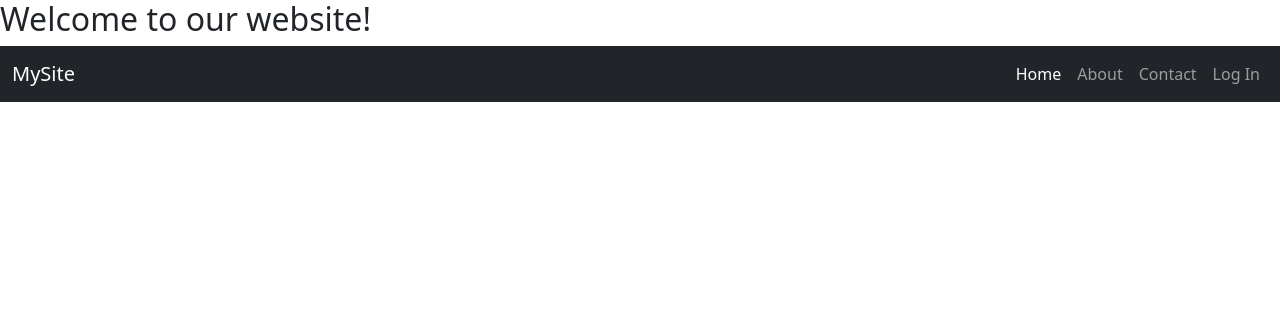
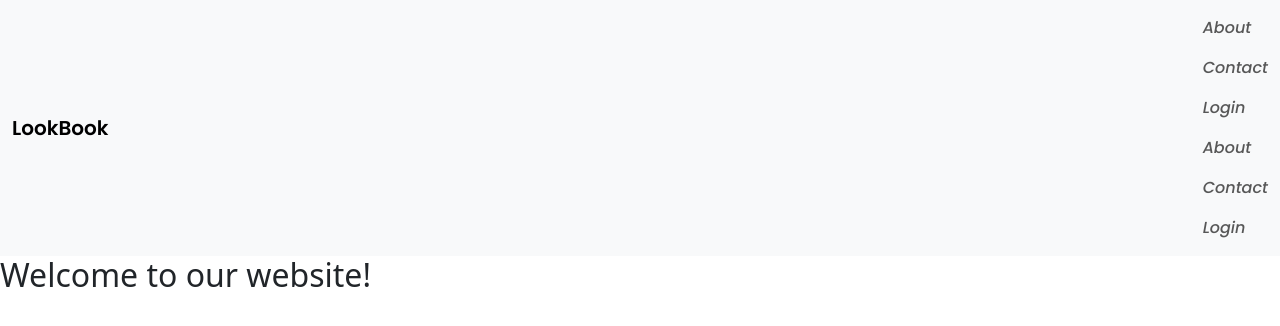
Before and after one commit to rachaelvle/makeup-website, a Flask app: page / in a window 1280 px wide. Shown: the top 326 px of the page. Run offline with Flask 3, Linux system fonts and the light colour scheme; parts of the project's set-up code (start-up, migrations or seed data) failed here and were passed over.

Commit message:
Added imports and fonts

```diff
--- a/templates/index.html
+++ b/templates/index.html
@@ -4,12 +4,39 @@
     <meta charset="UTF-8">
     <meta name="viewport" content="width=device-width, initial-scale=1.0">
     <title>Home</title>
-    <link rel="stylesheet" href="{{ url_for('static', filename='navbar.css') }}">
+    <link rel="stylesheet" href="styles.css">
+    <link rel="preconnect" href="https://fonts.googleapis.com">
+    <link rel="preconnect" href="https://fonts.gstatic.com" crossorigin>
+    <link href="https://fonts.googleapis.com/css2?family=Poppins:ital,wght@0,100;0,200;0,300;0,400;0,500;0,600;0,700;0,800;0,900;1,100;1,200;1,300;1,400;1,500;1,600;1,700;1,800;1,900&display=swap" rel="stylesheet">
     <link href="https://cdn.jsdelivr.net/npm/bootstrap@5.3.6/dist/css/bootstrap.min.css" rel="stylesheet" integrity="sha384-4Q6Gf2aSP4eDXB8Miphtr37CMZZQ5oXLH2yaXMJ2w8e2ZtHTl7GptT4jmndRuHDT" crossorigin="anonymous">
 </head>
 <body>
+    <nav class="navbar sticky-top bg-body-tertiary">
+    <div class="container-fluid">
+        <a class="navbar-brand poppins-semibold" href="#" >LookBook</a>
+        <div class="collapse navbar-collapse" id="navbarNav"></div>
+
+        <div class="navbar-nav poppins-medium-italic">
+            <ul class="navbar-nav">
+                <li class="nav-item">
+                <a class="nav-link" href="/about">About</a>
+                </li>
+                <li class="nav-item">
+                <a class="nav-link" href="/contact">Contact</a>
+                </li>
+                <li class="nav-item">
+                <a class="nav-link" href="/login">Login</a>
+                </li>
+            </ul>
+            <a class="nav-link" href="/about">About</a>
+            <a class="nav-link" href="/contact">Contact</a>
+            <a class="nav-link" href="/login">Login</a>
+        </div>
+    </div>
+    </nav>
     <h2> Welcome to our website! </h2>
-    {% include 'navbar.html' %}
+
+
     <script src="https://cdn.jsdelivr.net/npm/bootstrap@5.3.6/dist/js/bootstrap.bundle.min.js" integrity="sha384-j1CDi7MgGQ12Z7Qab0qlWQ/Qqz24Gc6BM0thvEMVjHnfYGF0rmFCozFSxQBxwHKO" crossorigin="anonymous"></script>
 </body>
 </html>
```
